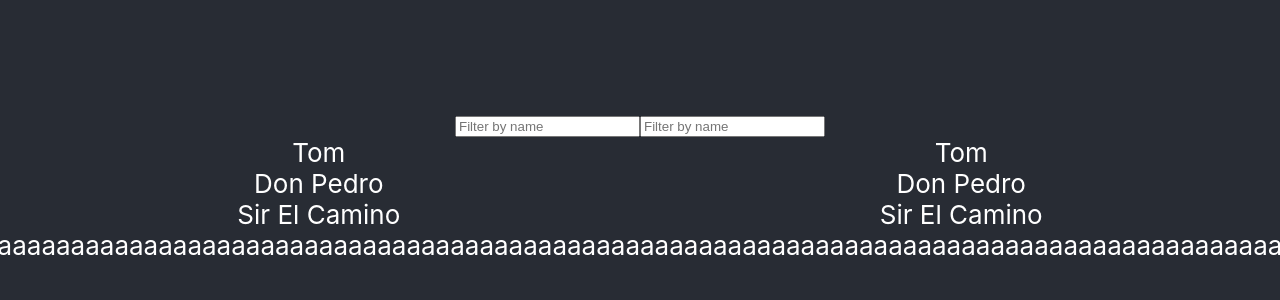
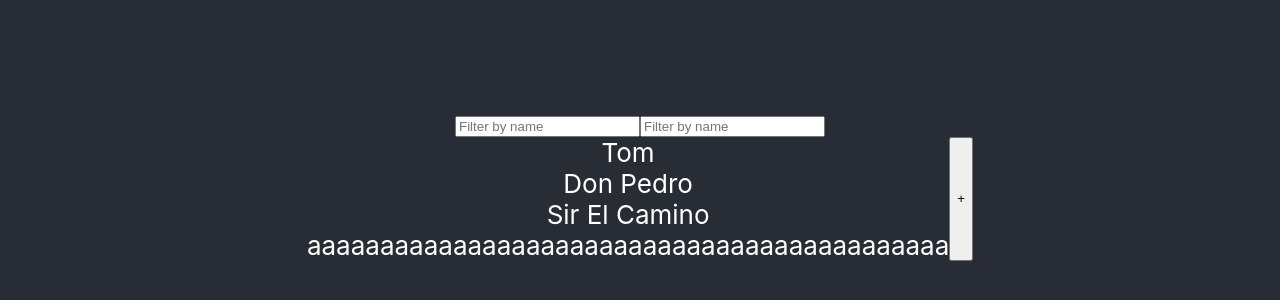
Before and after one commit to vikegart/react-best, a React (Create React App) app: page / in a window 1280 px wide. Shown: the part 212-512 px from the top of the page. Built offline with nearby package versions, Linux system fonts and the light colour scheme.

Commit message:
group ui and create

```diff
--- a/src/App.js
+++ b/src/App.js
@@ -3,6 +3,7 @@ import React from "react";
 import { FilterUser } from "./components/filterUser";
 import { FilterGroup } from "./components/filterGroup";
 import { UserList } from "./components/userList";
+import { GroupList } from "./components/groupList";
 
 import "./App.css";
 
@@ -16,7 +17,7 @@ function App() {
         </div>
         <div className="row">
           <UserList />
-          <UserList />
+          <GroupList />
         </div>
       </header>
     </div>
--- /dev/null
+++ b/src/components/groupItem/GroupItem.jsx
@@ -0,0 +1,10 @@
+import React from "react";
+import { useSelector } from "react-redux";
+
+import { groupByIdSelector } from "../../store/groups";
+
+export const GroupItem = (props) => {
+  const group = useSelector((state) => groupByIdSelector(state, props.id));
+
+  return <div className="group">{group ? group.name : "def"}</div>;
+};
--- /dev/null
+++ b/src/components/groupItem/index.js
@@ -0,0 +1 @@
+export * from "./GroupItem";
--- /dev/null
+++ b/src/components/groupList/GroupList.jsx
@@ -0,0 +1,35 @@
+import React, { useEffect } from "react";
+import { useSelector, useDispatch } from "react-redux";
+
+import { GroupItem } from "../groupItem";
+
+import {
+  createGroup,
+  addUserToGroup,
+  deleteGroup,
+  removeUserFromGroup,
+  filteredGroupsIds,
+} from "../../store/groups";
+
+import "./groupList.css";
+
+export const GroupList = (props) => {
+  const groupIds = useSelector((state) => filteredGroupsIds(state));
+
+  const handleAdd = () => {
+    dispatch(createGroup(`group: ${new Date().getSeconds()}`));
+  };
+
+  const dispatch = useDispatch();
+
+  return (
+    <>
+      <button onClick={handleAdd}>+</button>
+      <div className="list">
+        {groupIds.map((id) => {
+          return <GroupItem id={id} key={id} />;
+        })}
+      </div>
+    </>
+  );
+};
--- /dev/null
+++ b/src/components/groupList/groupList.css
@@ -0,0 +1,4 @@
+.list {
+  display: flex;
+  flex-direction: column;
+}
--- /dev/null
+++ b/src/components/groupList/index.js
@@ -0,0 +1 @@
+export * from "./GroupList";
--- a/src/components/userItem/UserItem.jsx
+++ b/src/components/userItem/UserItem.jsx
@@ -5,7 +5,6 @@ import { userByIdSelector } from "../../store/users";
 
 export const UserItem = (props) => {
   const user = useSelector((state) => userByIdSelector(state, props.id));
-  console.log(props);
 
   return <div className="user">{user ? user.name : "def"}</div>;
 };
```
